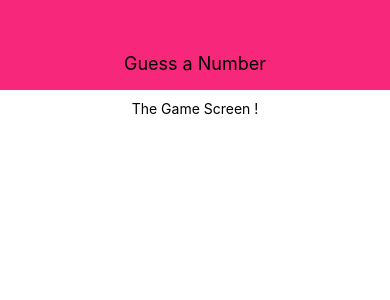
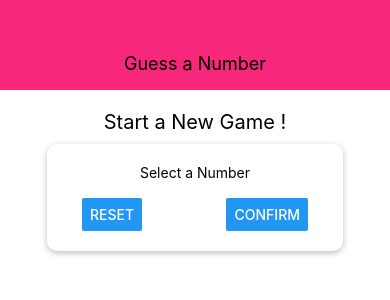
Before and after one commit to TriCodeIT/Guess-A-Number-App, a React Native app: screen / in a window 390 px wide. Shown: the top 300 px of the page. Built offline with nearby package versions, Linux system fonts and the light colour scheme.

Commit message:
Styling a View as a Card Container (with Drop Shadows & Rounded Corners

```diff
--- a/screens/StartGameScreen.js
+++ b/screens/StartGameScreen.js
@@ -1,10 +1,18 @@
 import React from 'react';
 
-import {View, Text, StyleSheet} from 'react-native'
+import {View, Text, StyleSheet, TextInput, Button} from 'react-native'
 
 const StartGameScreen = props => {
     return <View style={styles.screen}>
-        <Text>The Game Screen !</Text>
+        <Text style={styles.title}>Start a New Game !</Text>
+        <View style={styles.inputContainer}>
+            <Text>Select a Number</Text>
+            <TextInput />
+            <View style={styles.buttonContainer}>
+                <Button title="Reset" onPress={() => {}}/>
+                <Button title="Confirm" onPress={() => {}}/>
+            </View>
+        </View>
     </View>
 }
 
@@ -13,6 +21,29 @@
         flex: 1,
         padding: 10,
         alignItems: 'center'
+    },
+    title: {
+        fontSize: 20,
+        marginVertical: 10
+    },
+    inputContainer: {
+        width: 300,
+        maxWidth: '80%',
+        alignItems: 'center',
+        shadowColor: 'black',
+        shadowOffset: { width: 0, height: 2},
+        shadowRadius: 6,
+        shadowOpacity: 0.26,
+        elevation: 8,
+        backgroundColor: 'white',
+        padding: 20,
+        borderRadius: 10
+    },
+    buttonContainer: {
+        flexDirection: 'row',
+        width: '100%',
+        justifyContent: 'space-between',
+        paddingHorizontal: 15
     }
 })
 
```
